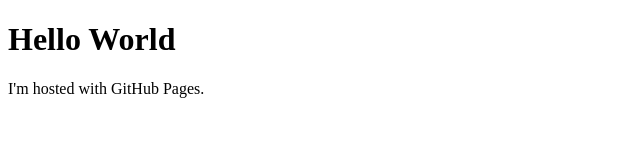
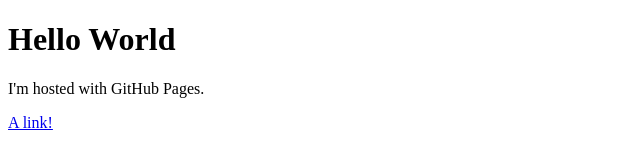
Before and after one commit to ergitlin/ergitlin.github.io, a plain HTML site: page index.html in a window 1280 px wide. Shown: the full height of the page, 0-640 px from the left. Drawn offline with Linux system fonts and the light colour scheme.

Commit message:
Update index.html

```diff
--- a/index.html
+++ b/index.html
@@ -3,6 +3,6 @@
     <body>
         <h1>Hello World</h1>
         <p>I'm hosted with GitHub Pages.</p>
-        <a href = "nextpage.html"></a>
+        <a href = "nextpage.html">A link!</a>
     </body>
 </html>
```
